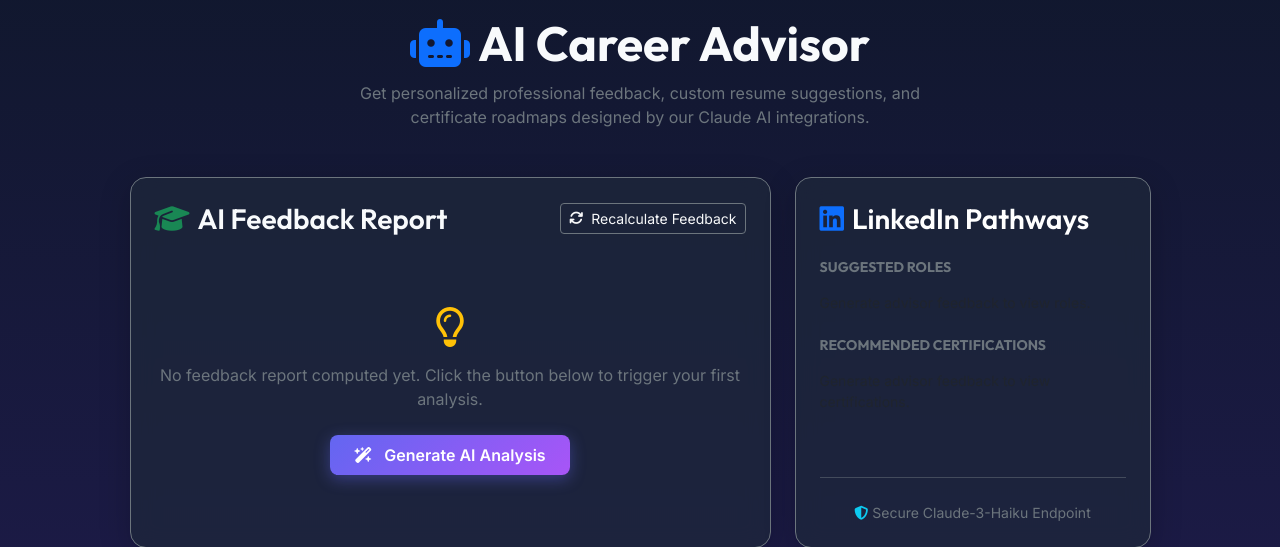
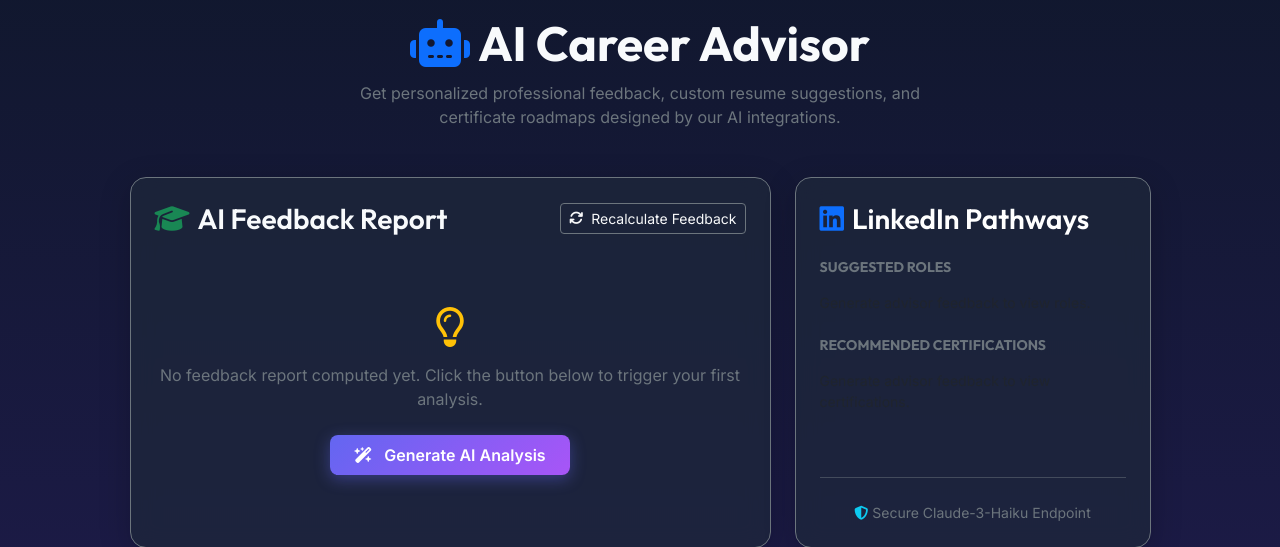
Before and after one commit to anjanadeashan/career-path, a Flask app: page /advisor in a window 1280 px wide. Shown: the part 120-667 px from the top of the page. Run offline with Flask 3, Linux system fonts and the light colour scheme; the visitor is signed in with stand-in values (Sample User, id 1); data that the repository does not hold is empty; parts of the project's set-up code (start-up, migrations or seed data) failed here and were passed over.

Commit message:
fix: remove specific mention of Claude AI in the advisor description for broader applicability

```diff
--- a/app/templates/advisor.html
+++ b/app/templates/advisor.html
@@ -10,7 +10,7 @@
         </h1>
         <p class="text-secondary mx-auto px-2" style="max-width: 600px;">
             Get personalized professional feedback, custom resume suggestions, and certificate roadmaps designed by our
-            Claude AI integrations.
+            AI integrations.
         </p>
     </div>
 
--- a/app/templates/profile.html
+++ b/app/templates/profile.html
@@ -10,7 +10,7 @@
         <div class="col-12 col-lg-5">
             <!-- CV Upload Card -->
             <div class="glass-card p-4 border-secondary mb-4">
-                <h3 class="mb-3 font-heading"><i class="fa-solid fa-cloud-arrow-up text-primary me-2"></i>Upload CV</h3>
+                <h3 class="mb-3 font-heading"><i class="fa-solid fa-cloud-arrow-up text-primary me-2"></i>Upload CV </h3>
                 <p class="text-secondary small">Upload your latest resume (PDF or DOCX format) to extract skills and analyze matching roles.</p>
 
                 <form id="upload-resume-form" action="{{ url_for('resume.upload_resume') }}" method="POST" enctype="multipart/form-data" class="mt-4">
```
